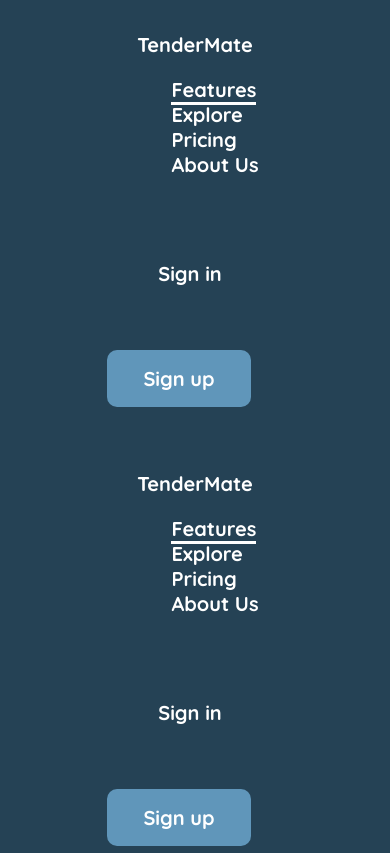
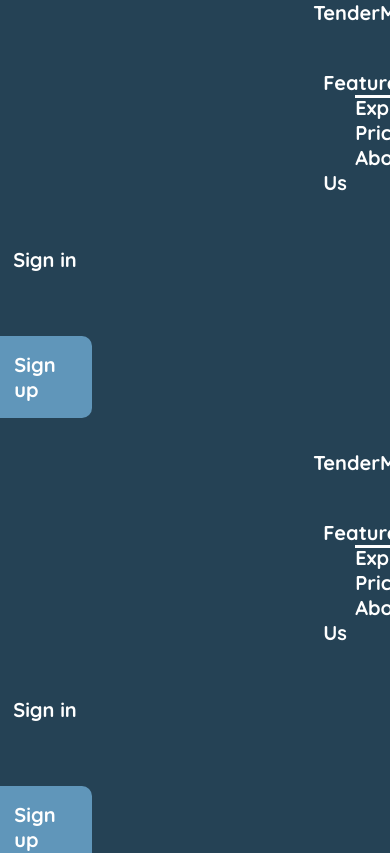
Before and after one commit to hungthezorba/projecter-front-end, a React (Create React App) app: page /features in a window 390 px wide. Shown: the top 853 px of the page. Built offline with nearby package versions, Linux system fonts and the light colour scheme.

Commit message:
Adjusting padding of navbar [24.10.20]

```diff
--- a/src/navigation/NavigationBar.css
+++ b/src/navigation/NavigationBar.css
@@ -24,18 +24,20 @@
 
 }
 
-@media (max-width: 600px) {
+@media (max-width: 900px) {
     .flexbox {
         flex-direction: column;
+        justify-content: center;
         height: 100%;
     }
     .flexbox-left {
         flex-direction: column;
+        justify-content: center;
         height: 100%;
-        padding: 0;
     }
     .flexbox-right {
         flex-direction: column;
+        justify-content: center;
         height: 100%;
     }
     .topNav {
@@ -51,17 +53,17 @@
 .flexbox-left {
     display: flex;
     align-items: center;
-    padding: 2rem;
+    padding-left: 22rem;
 }
 
 .flexbox-right {
     display: flex;
     align-items: center;
-    padding-right: 2rem;
+    padding-right: 20rem;
 }
 
 .flexbox-right .navtags {
-    margin-right: 10px;
+    margin-right: 0.75rem;
 }
 
 
```
